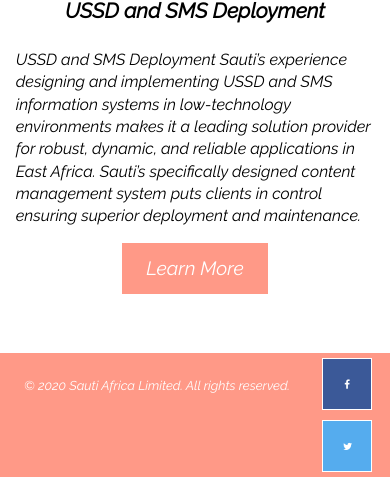
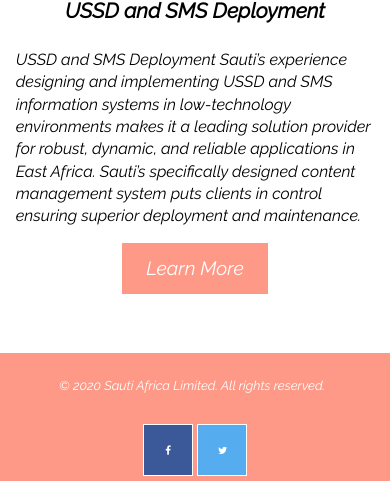
Before and after one commit to sami-alaloosi/marketing, a plain HTML site: page index.html in a window 390 px wide. Shown: the part 3597-4078 px from the top of the page. Drawn offline with Linux system fonts and the light colour scheme.

Commit message:
fixing the footer at 400px

```diff
--- a/style/index.css
+++ b/style/index.css
@@ -428,4 +428,20 @@ footer p {
     width: 75vw;
     height: 40vh;
   }
+
+  .footerContant{
+    /* border: 2px black solid; */
+    margin: 2.5rem 1rem 0;
+    display: flex;
+    flex-direction: column;
+    justify-content: center;
+    align-items: center;
+  }
+
+  .social {
+    display: flex;
+    justify-content: center;
+    /* border: solid red 2px; */
+    width: 100%;
+  }
 }
```
